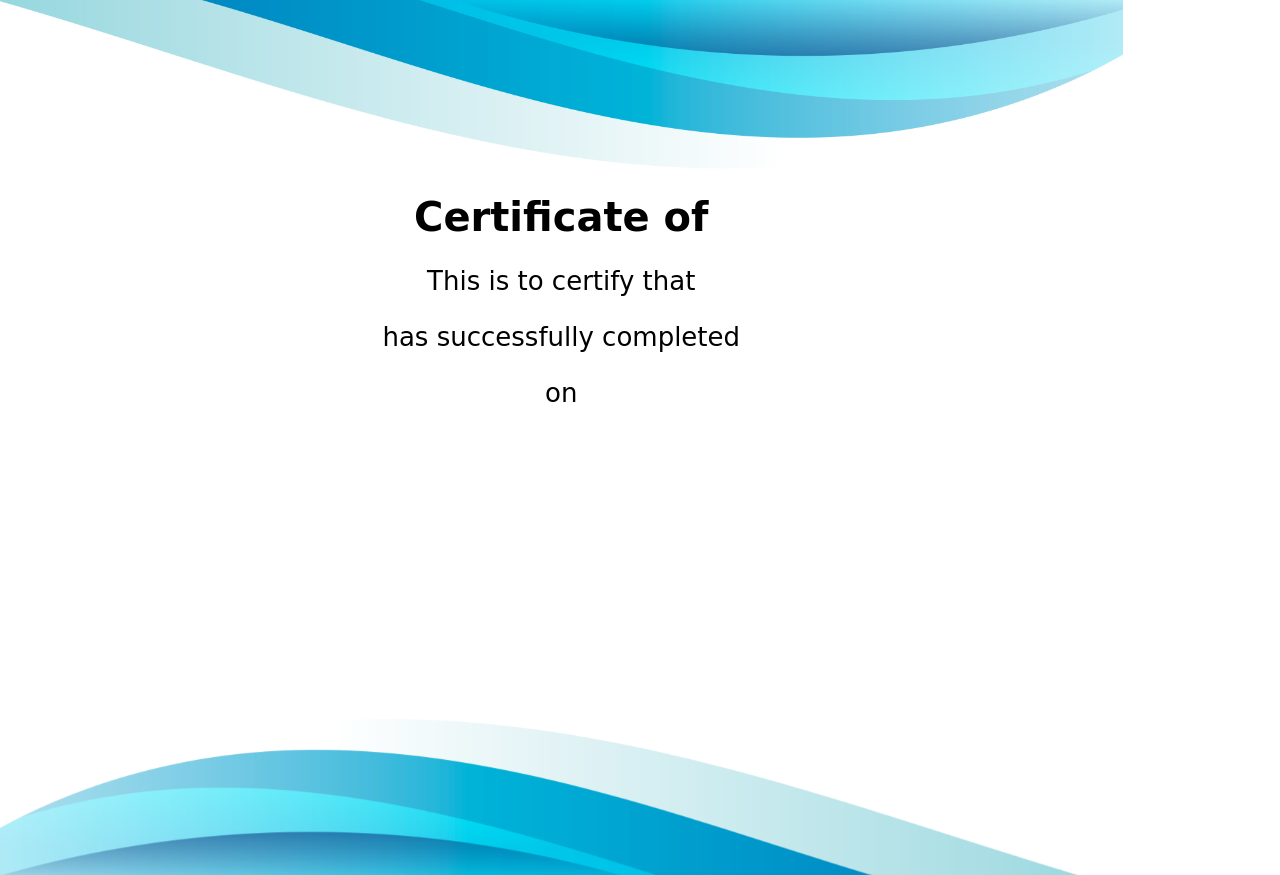
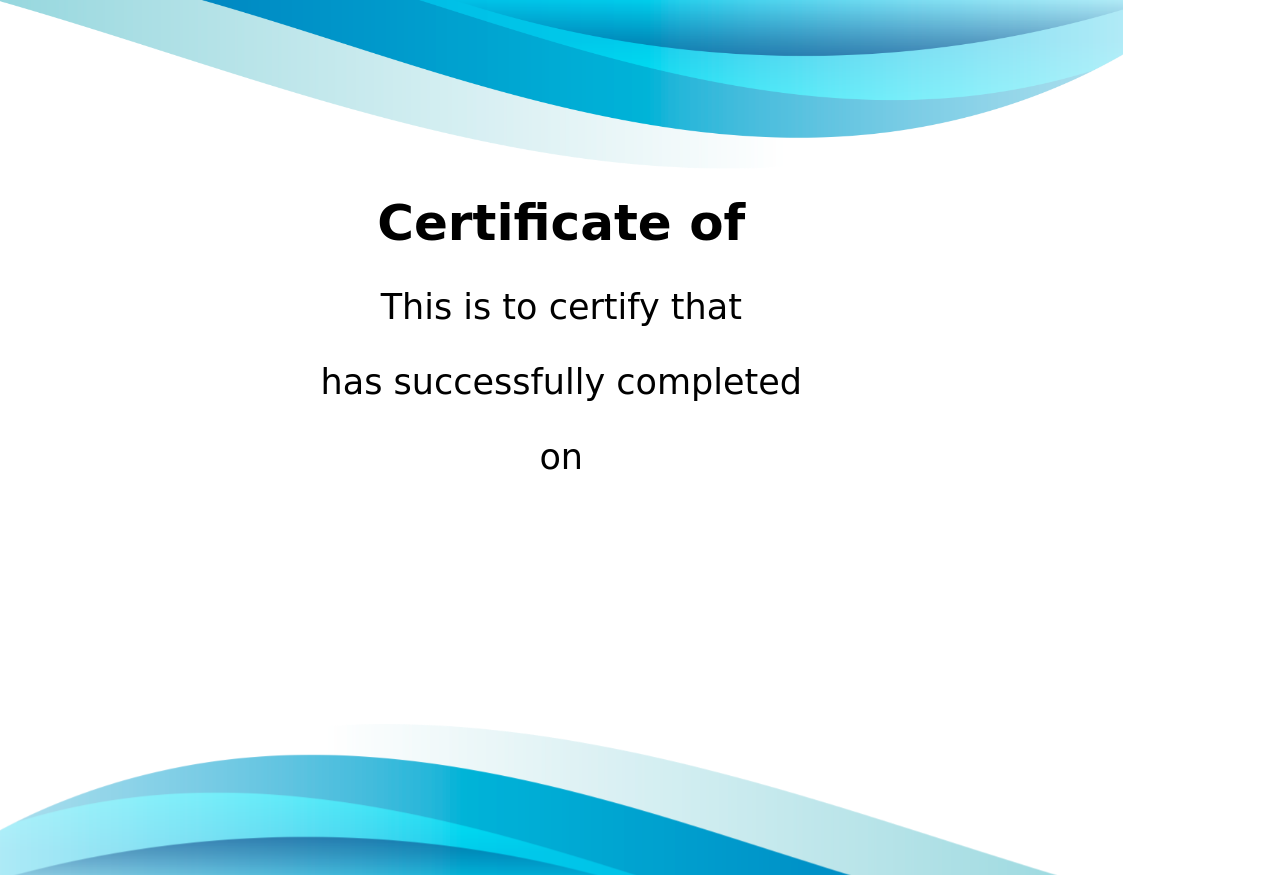
Before and after one commit to DanaKlimova/eLearning, a Django app: template eLearning/courses/templates/courses/certificate.html in a window 1280 px wide. Run offline with Django 3.2, Linux system fonts and the light colour scheme; the template is opened without the code that fills it, so the values that code supplies are empty.

Commit message:
Increased font size.

```diff
--- a/eLearning/courses/static/courses/css/certificate.css
+++ b/eLearning/courses/static/courses/css/certificate.css
@@ -21,11 +21,11 @@ body {
     height: 100%;
     font-family: 'Chilanka', cursive;
     src: url("font/Chilanka-Regular.ttf");
-    font-size: 26px;
+    font-size: 35px;
 }
 
 .cert-text-header {
-    font-size: 40px;
+    font-size: 50px;
 }
 
 .cert-text {
@@ -47,5 +47,5 @@ body {
     left: 0;
     bottom: 0;
     width: 100%;
-    margin: -10px;
+    margin: -15px;
 }
```
